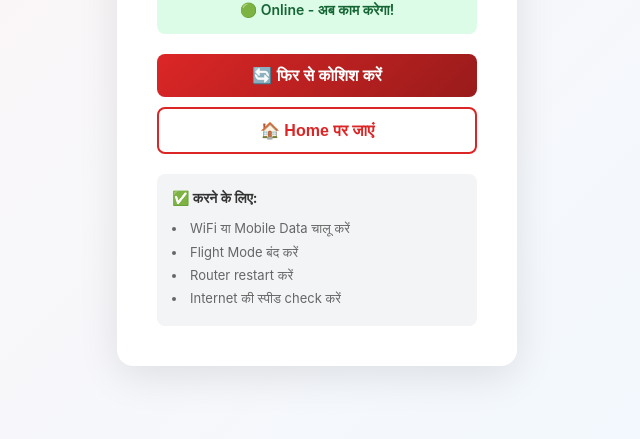
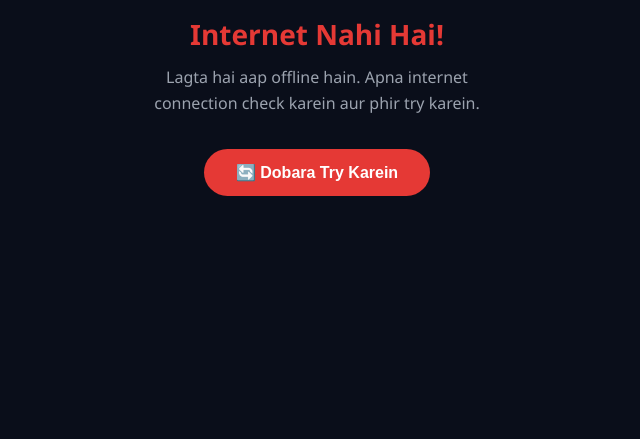
Before and after one commit to mobilesuraksha/Service, a plain HTML site: page offline.html in a window 1280 px wide. Shown: the part 361-800 px from the top of the page, without its empty margins (323-963 px from the left). Drawn offline with Linux system fonts and the light colour scheme.

Commit message:
Update offline.html

```diff
--- a/offline.html
+++ b/offline.html
@@ -1,215 +1,32 @@
+
 <!DOCTYPE html>
 <html lang="hi">
 <head>
-    <meta charset="UTF-8">
-    <meta name="viewport" content="width=device-width, initial-scale=1.0">
-    <title>Offline - 24x7 Vahan Sahayata</title>
-    <style>
-        * {
-            margin: 0;
-            padding: 0;
-            box-sizing: border-box;
-        }
-
-        body {
-            font-family: -apple-system, BlinkMacSystemFont, 'Segoe UI', Roboto, 'Helvetica Neue', Arial, sans-serif;
-            background: linear-gradient(135deg, #FFF5F5 0%, #F0F9FF 100%);
-            display: flex;
-            align-items: center;
-            justify-content: center;
-            min-height: 100vh;
-            padding: 20px;
-        }
-
-        .offline-container {
-            background: white;
-            border-radius: 16px;
-            padding: 40px;
-            text-align: center;
-            box-shadow: 0 10px 40px rgba(0, 0, 0, 0.1);
-            max-width: 400px;
-        }
-
-        .offline-icon {
-            font-size: 80px;
-            margin-bottom: 20px;
-            animation: wave 2s ease-in-out infinite;
-        }
-
-        @keyframes wave {
-            0%, 100% { transform: translateY(0); }
-            50% { transform: translateY(-10px); }
-        }
-
-        h1 {
-            color: #DC2626;
-            font-size: 28px;
-            margin-bottom: 10px;
-        }
-
-        p {
-            color: #666;
-            line-height: 1.6;
-            margin-bottom: 20px;
-        }
-
-        .status {
-            background: #FEE2E2;
-            color: #991B1B;
-            padding: 15px;
-            border-radius: 8px;
-            margin-bottom: 20px;
-            font-size: 14px;
-            font-weight: 600;
-        }
-
-        .status.online {
-            background: #DCFCE7;
-            color: #166534;
-        }
-
-        .actions {
-            display: flex;
-            gap: 10px;
-            flex-direction: column;
-        }
-
-        button {
-            padding: 12px 24px;
-            border: none;
-            border-radius: 8px;
-            font-size: 16px;
-            font-weight: 600;
-            cursor: pointer;
-            transition: all 0.3s;
-        }
-
-        .btn-primary {
-            background: linear-gradient(135deg, #DC2626 0%, #991B1B 100%);
-            color: white;
-        }
-
-        .btn-primary:hover {
-            transform: translateY(-2px);
-            box-shadow: 0 8px 16px rgba(220, 38, 38, 0.3);
-        }
-
-        .btn-secondary {
-            background: white;
-            color: #DC2626;
-            border: 2px solid #DC2626;
-        }
-
-        .btn-secondary:hover {
-            background: #FEE2E2;
-        }
-
-        .tips {
-            background: #F3F4F6;
-            padding: 15px;
-            border-radius: 8px;
-            margin-top: 20px;
-            text-align: left;
-            font-size: 13px;
-            color: #666;
-        }
-
-        .tips h3 {
-            color: #333;
-            margin-bottom: 10px;
-            font-size: 14px;
-        }
-
-        .tips ul {
-            list-style-position: inside;
-            line-height: 1.8;
-        }
-
-        .spinner {
-            width: 40px;
-            height: 40px;
-            border: 4px solid #E5E7EB;
-            border-top: 4px solid #DC2626;
-            border-radius: 50%;
-            animation: spin 1s linear infinite;
-            margin: 20px auto;
-        }
-
-        @keyframes spin {
-            to { transform: rotate(360deg); }
-        }
-    </style>
+<meta charset="UTF-8">
+<meta name="viewport" content="width=device-width,initial-scale=1">
+<title>Offline — 24x7 Vahan Sahayata</title>
+<style>
+  *{margin:0;padding:0;box-sizing:border-box}
+  body{background:#0A0E1A;color:#F0F4FF;font-family:'Segoe UI',sans-serif;
+       min-height:100vh;display:flex;align-items:center;justify-content:center;
+       text-align:center;padding:24px}
+  .icon{font-size:80px;margin-bottom:24px;animation:pulse 2s infinite}
+  h1{font-size:28px;font-weight:800;color:#E53935;margin-bottom:12px}
+  p{color:#9CA3AF;font-size:16px;line-height:1.6;max-width:340px;margin:0 auto 32px}
+  .btn{display:inline-block;background:#E53935;color:#fff;
+       padding:14px 32px;border-radius:50px;font-size:16px;font-weight:700;
+       text-decoration:none;cursor:pointer;border:none;
+       transition:transform 0.2s,box-shadow 0.2s}
+  .btn:hover{transform:scale(1.05);box-shadow:0 8px 24px #E5393560}
+  @keyframes pulse{0%,100%{opacity:1}50%{opacity:0.6}}
+</style>
 </head>
 <body>
-    <div class="offline-container">
-        <div class="offline-icon">🚗</div>
-        <h1>आप Offline हैं 📵</h1>
-        <p>Internet connection की समस्या है। कुछ features काम नहीं कर सकते।</p>
-
-        <div class="status" id="statusBox">
-            🔴 Offline - Internet से जुड़ें
-        </div>
-
-        <div class="spinner" id="statusSpinner"></div>
-
-        <div class="actions">
-            <button class="btn-primary" onclick="location.reload()">
-                🔄 फिर से कोशिश करें
-            </button>
-            <button class="btn-secondary" onclick="goHome()">
-                🏠 Home पर जाएं
-            </button>
-        </div>
-
-        <div class="tips">
-            <h3>✅ करने के लिए:</h3>
-            <ul>
-                <li>WiFi या Mobile Data चालू करें</li>
-                <li>Flight Mode बंद करें</li>
-                <li>Router restart करें</li>
-                <li>Internet की स्पीड check करें</li>
-            </ul>
-        </div>
-    </div>
-
-    <script>
-        // Check if online
-        function checkConnection() {
-            if (navigator.onLine) {
-                document.getElementById('statusBox').textContent = '🟢 Online - अब काम करेगा!';
-                document.getElementById('statusBox').className = 'status online';
-                document.getElementById('statusSpinner').style.display = 'none';
-
-                setTimeout(() => {
-                    location.reload();
-                }, 1500);
-            } else {
-                document.getElementById('statusBox').textContent = '🔴 Offline - Internet से जुड़ें';
-                document.getElementById('statusBox').className = 'status';
-            }
-        }
-
-        // Go home
-        function goHome() {
-            window.location.href = '/index.html';
-        }
-
-        // Check connection on page load
-        window.addEventListener('load', checkConnection);
-
-        // Check connection every 2 seconds
-        setInterval(checkConnection, 2000);
-
-        // Listen for online event
-        window.addEventListener('online', () => {
-            checkConnection();
-        });
-
-        // Listen for offline event
-        window.addEventListener('offline', () => {
-            document.getElementById('statusBox').textContent = '🔴 Offline - Internet से जुड़ें';
-            document.getElementById('statusBox').className = 'status';
-        });
-    </script>
+  <div>
+    <div class="icon">📡</div>
+    <h1>Internet Nahi Hai!</h1>
+    <p>Lagta hai aap offline hain. Apna internet connection check karein aur phir try karein.</p>
+    <button class="btn" onclick="window.location.reload()">🔄 Dobara Try Karein</button>
+  </div>
 </body>
 </html>
```
